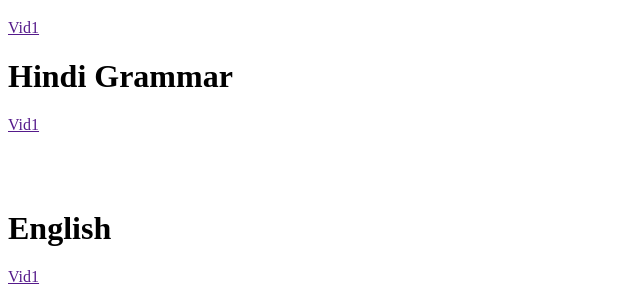
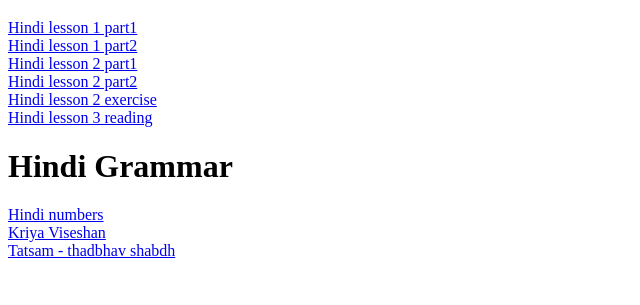
Before and after one commit to SriHarshaSabbineni/OnlineCourse, a plain HTML site: page index.html in a window 1280 px wide. Shown: the part 643-948 px from the top of the page, without its empty margins (0-640 px from the left). Drawn offline with Linux system fonts and the light colour scheme.

Commit message:
Updated Hindi

```diff
--- a/index.html
+++ b/index.html
@@ -32,9 +32,18 @@
     <br>
     <div>
       <h1>Hindi</h1>
-      <a href=""> Vid1 </a>
+      <a href="https://youtu.be/-Gl81EqWnXI"> Hindi lesson 1 part1 </a></br>
+      <a href="https://youtu.be/Fe2Fl-ehuTc"> Hindi lesson 1 part2 </a></br>
+      <a href="https://youtu.be/ImGYktwzsWA"> Hindi lesson 2 part1 </a></br>
+      <a href="https://youtu.be/SIHtW-K1yv8"> Hindi lesson 2 part2 </a></br>
+      <a href="https://youtu.be/yloiDX15rh8"> Hindi lesson 2 exercise </a></br>
+      <a href="https://youtu.be/bayIuz-OWqM"> Hindi lesson 3 reading </a></br>
       <h1>Hindi Grammar</h1>
-      <a href=""> Vid1 </a>
+      <a href="https://youtu.be/BbDKJKiPofI"> Hindi numbers </a> </br>
+      <a href="https://youtu.be/RM88t2iH3lA"> Kriya Viseshan </a> </br>
+      <a href="https://youtu.be/ItgxhXxpTW4"> Tatsam - thadbhav shabdh </a> </br>
+      <a href="">  </a></br>
+      <a href="">  </a></br>
     </div>
     <br>
     <br>
```
